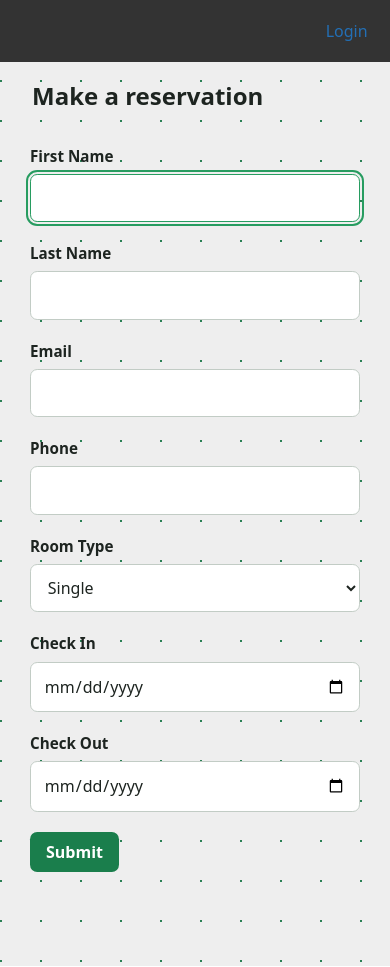
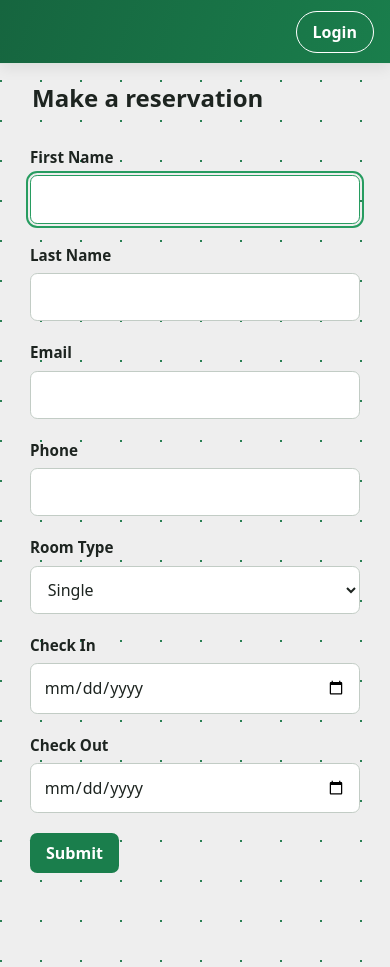
Before and after one commit to Nugget1368/hotel-booking-frontend, a React app: page /booking in a window 390 px wide. Built offline with nearby package versions, Linux system fonts and the light colour scheme; the HTML template or start-up script is replaced by a standard one.

Commit message:
Simplicic header-styling

```diff
--- a/src/App.jsx
+++ b/src/App.jsx
@@ -1,9 +1,9 @@
 import BookingForms from './components/forms/BookingForms'
 import HotelsPage from './pages/HotelsPage'
-import Header from './components/Header/Header'
 import { BrowserRouter as Router, Route, Routes } from 'react-router'
 import LoginPage from './pages/LoginPage'
 import AdminPage from './pages/AdminPage'
+import Header from './components/Header'
 
 function App() {
   return (
--- a/src/components/Header/Header.jsx
+++ b/src/components/Header.jsx
@@ -1,8 +1,7 @@
 import { Link } from "react-router"
 import { useState, useEffect } from "react";
-import {MySessionStorage} from "../../application/localStorage"
+import {MySessionStorage} from "../application/localStorage";
 import { useNavigate } from "react-router";
-import './Header.css'
 
 const Header = () => {
   const [loggedIn, setLoggedIn] = useState(false);
--- a/src/components/Header/Header.css
+++ /dev/null
@@ -1,14 +0,0 @@
-#main-header {
-  box-sizing: border-box;
-  background-color: #333;
-  color: #fff;
-  padding: 1rem;
-  display: flex;
-  flex-wrap: wrap;
-  justify-content: space-between;
-  align-items: center;
-  position: sticky;
-  top: 0;
-  z-index: 10;
-  width: 100%;
-}/*# sourceMappingURL=Header.css.map */
--- a/src/components/Header/Header.scss
+++ /dev/null
@@ -1,14 +0,0 @@
-#main-header{
-    box-sizing: border-box;
-    background-color: #333;
-    color: #fff;
-    padding: 1rem;
-    display: flex;
-    flex-wrap: wrap;
-    justify-content: space-between;
-    align-items: center;
-    position: sticky;
-    top: 0;
-    z-index: 10;
-    width: 100%;
-}
--- /dev/null
+++ b/src/styling/_header.scss
@@ -0,0 +1,71 @@
+@use "colors" as *;
+
+#main-header {
+  box-sizing: border-box;
+  position: sticky;
+  top: 0;
+  z-index: 10;
+  display: flex;
+  align-items: center;
+  justify-content: space-between;
+  gap: 1rem;
+  width: 100%;
+  min-height: 4.5rem;
+  padding: 0.75rem 1.5rem;
+  color: color(on-primary);
+  background: linear-gradient(110deg, color(primary-hover), color(primary));
+  border-bottom: 1px solid color(border);
+  box-shadow: 0 4px 14px color(shadow);
+
+  > .row:first-child {
+    flex: 1 1 auto;
+  }
+
+  > .row:last-child {
+    flex: 0 0 auto;
+    align-items: center;
+    justify-content: flex-end;
+
+    > a,
+    > button {
+      display: inline-flex;
+      align-items: center;
+      justify-content: center;
+      min-height: 2.5rem;
+      padding: 0.5rem 1rem;
+      border: 1px solid color(on-primary);
+      border-radius: 999px;
+      color: color(on-primary);
+      font: inherit;
+      font-weight: 600;
+      text-decoration: none;
+      cursor: pointer;
+      transition: background-color 0.2s ease, color 0.2s ease, transform 0.2s ease;
+
+      &:hover {
+        color: color(primary);
+        background-color: color(on-primary);
+      }
+
+      &:active {
+        transform: translateY(1px);
+      }
+
+      &:focus-visible {
+        outline: 2px solid color(on-primary);
+        outline-offset: 3px;
+      }
+    }
+
+    > button {
+      background: transparent;
+    }
+  }
+}
+
+@media (max-width: 480px) {
+  #main-header {
+    min-height: 4rem;
+    padding: 0.625rem 1rem;
+  }
+}
--- a/src/styling/style.css
+++ b/src/styling/style.css
@@ -66,6 +66,21 @@
     grid-template-columns: minmax(0, 1fr);
   }
 }
+#main-header {
+  box-sizing: border-box;
+  background-color: #333;
+  color: #fff;
+  padding: 1rem;
+  display: flex;
+  flex-wrap: wrap;
+  justify-content: space-between;
+  align-items: center;
+  position: sticky;
+  top: 0;
+  z-index: 10;
+  width: 100%;
+}
+
 :root {
   color-scheme: light;
   --color-background: #f6f8f6;
@@ -308,4 +323,27 @@ header {
   display: flex;
   flex-flow: column;
   gap: 0.5rem;
+}
+
+.slider {
+  width: 100%;
+  min-width: 0;
+}
+
+.slider-content {
+  width: 100%;
+}
+
+.slider-toggle {
+  display: flex;
+  width: 100%;
+}
+.slider-toggle--left {
+  justify-content: flex-start;
+}
+.slider-toggle--center {
+  justify-content: center;
+}
+.slider-toggle--right {
+  justify-content: flex-end;
 }/*# sourceMappingURL=style.css.map */
--- a/src/styling/style.scss
+++ b/src/styling/style.scss
@@ -1,5 +1,6 @@
 @use "colors" as *;
 @use "form-fields";
+@use "header";
 :root {
   @include theme-light;
 }
```
Also changed, not shown: 2 other files (tests, documents, lock files or other folders).
